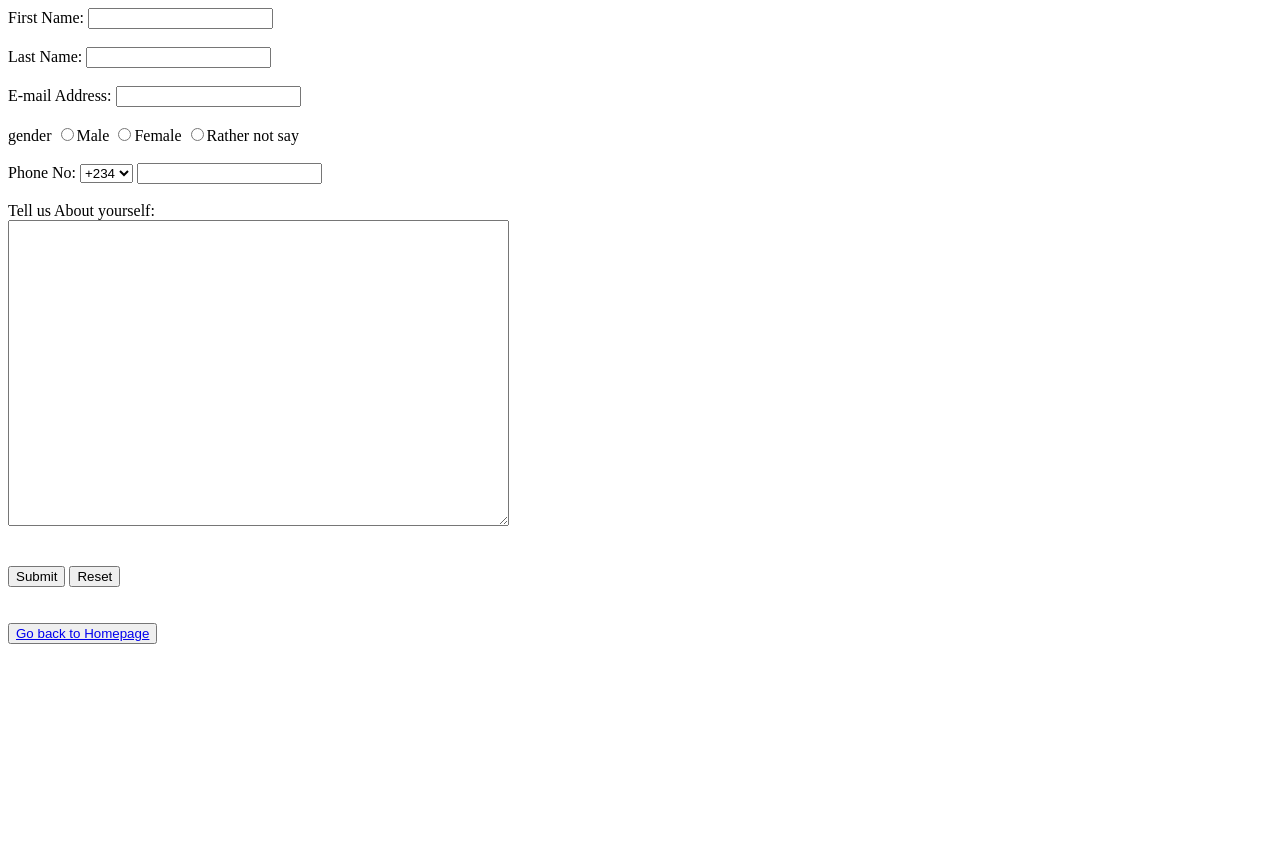
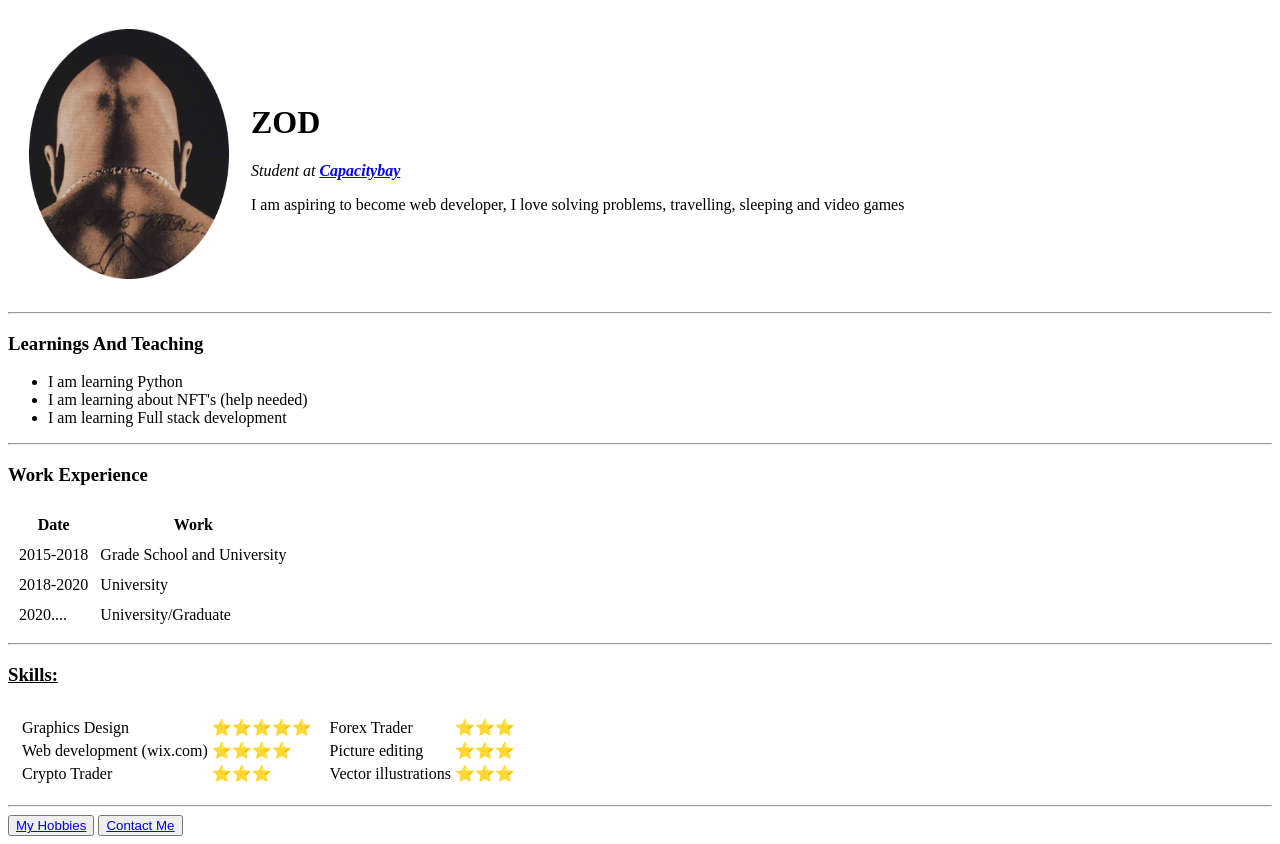
Before and after one commit to zod-codes/My-Personal-Webpage, a plain HTML site: page index.html in a window 1280 px wide. Before the commit the page ends 800 px from the top, so only its background shows below. Drawn offline with Linux system fonts and the light colour scheme.

Commit message:
my assignment 5

```diff
--- a/index.html
+++ b/index.html
@@ -1,44 +1,96 @@
 <!DOCTYPE html>
 <html lang="en">
-  <head>
-    <meta charset="UTF-8" />
-    <meta http-equiv="X-UA-Compatible" content="IE=edge" />
-    <meta name="viewport" content="width=device-width, initial-scale=1.0" />
-    <title>contact me</title>
-  </head>
-  <body>
+<head>
+    <meta charset="UTF-8">
+    <meta http-equiv="X-UA-Compatible" content="IE=edge">
+    <meta name="viewport" content="width=device-width, initial-scale=1.0">
+    <title>Fifth assignment</title>
+</head>
+<body>
+        <table cellspacing="20">
+            <tbody><tr>
+                <td>
+                    <img src="Me Against The World (Trasera)-modified.png" height="250" width="200" alt="Zod's Picture">
+                </td>
+                <td>
+                    <h1>ZOD</h1>
+                    <p><em>Student at <strong><a href="https://capacitybay.org/">Capacitybay</a></strong></em></p>
+                    <p>I am aspiring to become web developer, I love solving problems, travelling, sleeping and video games</p>
+                </td>
+            </tr>
+       </tbody></table>
+        <hr>
+        <h3>Learnings And Teaching</h3>
+        <ul>
+            <li>I am learning Python</li>
+            <li>I am learning about NFT's (help needed)</li>
+            <li>I am learning Full stack development</li>
+        </ul>
+        <hr>
+        <h3>Work Experience</h3>
+        <table cellspacing="10">
+            <thead>
+                <tr>
+                    <th>Date</th>
+                    <th>Work</th>
+                </tr>
+            </thead>
+            <tbody>
+                <tr>
+                    <td>2015-2018</td>
+                    <td> Grade School and University</td>
+                </tr>
+                <tr>
+                    <td>2018-2020</td>
+                    <td>University</td>
+                </tr>
+                <tr>
+                    <td>2020....</td>
+                    <td>University/Graduate</td>
+                </tr>
+            </tbody>
+        </table>
+        <hr>
+        <h3><u>Skills:</u></h3>
+        <table cellspacing="10">
+            <tbody><tr>
+                <td>
+                    <table>
+                        <tbody><tr>
+                            <td>Graphics Design</td>
+                            <td>⭐⭐⭐⭐⭐</td>
+                        </tr>
+                        <tr>
+                            <td>Web development (wix.com)</td>
+                            <td>⭐⭐⭐⭐</td>
+                        </tr>
+                        <tr>
+                            <td>Crypto Trader</td>
+                            <td>⭐⭐⭐</td>
+                        </tr>
+                  </tbody></table>
+                </td>
+                <td>
+                    <table>
+                        <tbody><tr>
+                            <td>Forex Trader</td>
+                            <td>⭐⭐⭐</td>
+                        </tr>
+                        <tr>
+                            <td>Picture editing</td>
+                            <td>⭐⭐⭐</td>
+                        </tr>
+                        <tr>
+                            <td>Vector illustrations</td>
+                            <td>⭐⭐⭐</td>
+                        </tr>
+                   </tbody></table>
+                </td>
+            </tr>
+        </tbody></table>
+        <hr>
+        <button><a href="hobby.html">My Hobbies</a></button>
+        <button><a href="index.html">Contact Me</a></button>
 
-    <form action="mailto:zodworks@gmail.com" method="post" enctype="text/plain">
-      <label for="FirstName">First Name:</label>
-      <input type="text" id="FirstName" required />
-      <br><br>
-      <label for="LastName">Last Name:</label>
-      <input type="text" id="LastName" required />
-      <br><br>
-      <label for="email">E-mail Address:</label>
-      <input type="email" id="email" required />
-      <br><br>
-      <label for="gender">gender</label>
-      <input type="radio" id="gender" name="gen" required/>Male
-      <input type="radio" id="gender" name="gen" required/>Female
-      <input type="radio" id="gender" name="gen" />Rather not say
-      <br><br>
-      <label for="phone">Phone No:</label>
-      <select>
-        <option value="+234" selected>+234</option>
-        <option value="+233">+233</option>
-        <option value="+256">+256</option>
-        <option value="+1">+1</option>
-      </select>
-      <input type="number" id="phone">
-      <br><br>
-      <label for="tell">Tell us About yourself:</label><br>
-      <textarea name="aboutyou" id="tell" cols="60" rows="20"></textarea>
-      <br><br><br>
-      <button type="submit">Submit</button>
-      <button type="reset">Reset</button>
-    </form>
-    <br><br>
-    <button><a href="index2.html">Go back to Homepage</a></button>
-  </body>
+</body>
 </html>
```
Also changed, not shown: Hobby.html (added, +18 -0 lines), contact.html (+1 -1 lines).
